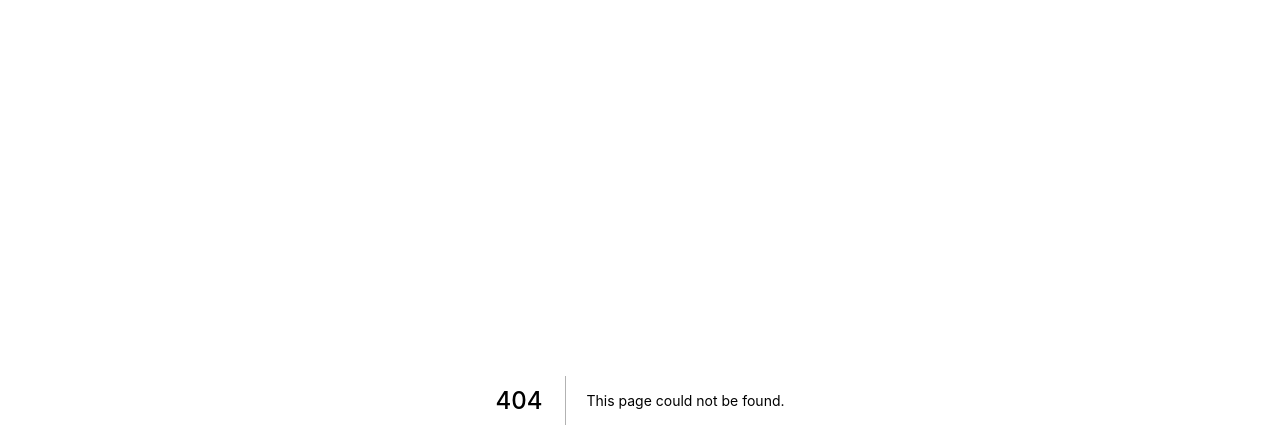
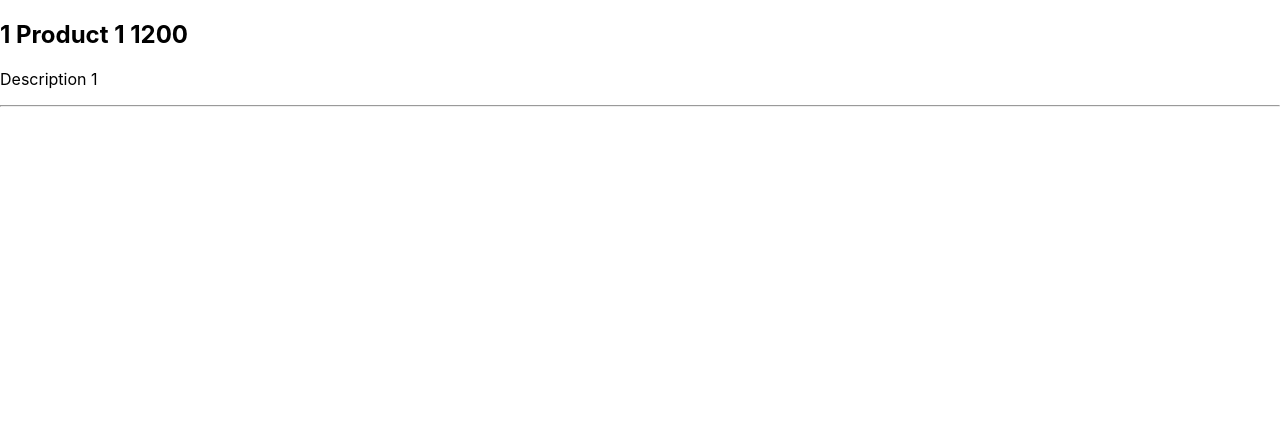
Before and after one commit to Yatin-kathuria/NextJs, a Next.js app in the folder next-pre-rendering/: page /products/1 in a window 1280 px wide. Before the commit this address had no page. Shown: the top 448 px of the page. Built offline with nearby package versions, Linux system fonts and the light colour scheme; data requests are answered from the project's data file.

Commit message:
learn incremental static regenration (ISR)

```diff
--- /dev/null
+++ b/next-pre-rendering/db.json
@@ -0,0 +1,120 @@
+{
+    "products": [
+      {
+        "id": 1,
+        "title": "Product 1",
+        "price": 1200,
+        "description": "Description 1"
+      },
+      {
+        "id": 2,
+        "title": "Product 2",
+        "price": 1000,
+        "description": "Description 2"
+      },
+      {
+        "id": 3,
+        "title": "Product 3",
+        "price": 2500,
+        "description": "Description of change 3"
+      }
+    ],
+    "news": [
+      {
+        "id": 1,
+        "title": "News Article 1",
+        "description": "Description 1",
+        "category": "sports"
+      },
+      {
+        "id": 2,
+        "title": "News Article 2",
+        "description": "Description 2",
+        "category": "politics"
+      },
+      {
+        "id": 3,
+        "title": "News Article 3",
+        "description": "Description 3",
+        "category": "sports"
+      }
+    ],
+    "dashboard": {
+      "posts": 5,
+      "likes": 100,
+      "followers": 20,
+      "following": 50
+    },
+    "events": [
+      {
+        "id": 1,
+        "title": "Event 1",
+        "description": "Description 1",
+        "category": "sports",
+        "date": "April 25"
+      },
+      {
+        "id": 2,
+        "title": "Event 2",
+        "description": "Description 2",
+        "category": "technology",
+        "date": "May 25"
+      },
+      {
+        "id": 3,
+        "title": "Event 3",
+        "description": "Description 3",
+        "category": "food",
+        "date": "October 25"
+      },
+      {
+        "id": 4,
+        "title": "Event 4",
+        "description": "Description 4",
+        "category": "food",
+        "date": "April 25"
+      },
+      {
+        "id": 5,
+        "title": "Event 5",
+        "description": "Description 5",
+        "category": "sports",
+        "date": "January 15"
+      },
+      {
+        "id": 6,
+        "title": "Event 6",
+        "description": "Description 6",
+        "category": "art",
+        "date": "April 25"
+      },
+      {
+        "id": 7,
+        "title": "Event 7",
+        "description": "Description 7",
+        "category": "technology",
+        "date": "June 25"
+      },
+      {
+        "id": 8,
+        "title": "Event 8",
+        "description": "Description 8",
+        "category": "sports",
+        "date": "February 28"
+      },
+      {
+        "id": 9,
+        "title": "Event 9",
+        "description": "Description 9",
+        "category": "food",
+        "date": "April 25"
+      },
+      {
+        "id": 10,
+        "title": "Event 10",
+        "description": "Description 10",
+        "category": "sports",
+        "date": "August 5"
+      }
+    ]
+  }
--- a/next-pre-rendering/package.json
+++ b/next-pre-rendering/package.json
@@ -6,9 +6,11 @@
     "dev": "next dev",
     "build": "next build",
     "start": "next start",
-    "lint": "next lint"
+    "lint": "next lint",
+    "serve-json": "json-server --watch db.json --port 4000"
   },
   "dependencies": {
+    "json-server": "^0.16.3",
     "next": "11.0.1",
     "react": "17.0.2",
     "react-dom": "17.0.2"
--- /dev/null
+++ b/next-pre-rendering/pages/products/[productId].js
@@ -0,0 +1,43 @@
+import { useRouter } from "next/router";
+
+function Product({ product }) {
+  const router = useRouter();
+
+  if (router.isFallback) {
+    return <div>Loading...</div>;
+  }
+  return (
+    <div>
+      <h2>
+        {product.id} {product.title} {product.price}
+      </h2>
+      <p>{product.description}</p>
+      <hr />
+    </div>
+  );
+}
+
+export default Product;
+
+export async function getStaticProps(context) {
+  const { params } = context;
+  const response = await fetch(
+    `http://localhost:4000/products/${params.productId}`
+  );
+  const data = await response.json();
+  console.log(`Generating page for /products/${params.productId}`);
+
+  return {
+    props: {
+      product: data,
+    },
+    revalidate: 10,
+  };
+}
+
+export async function getStaticPaths() {
+  return {
+    paths: [{ params: { productId: "1" } }],
+    fallback: true,
+  };
+}
```
Also changed, not shown: next-pre-rendering/pages/products/index.js (added, +32 -0 lines), 1 other file (tests, documents, lock files or other folders).
